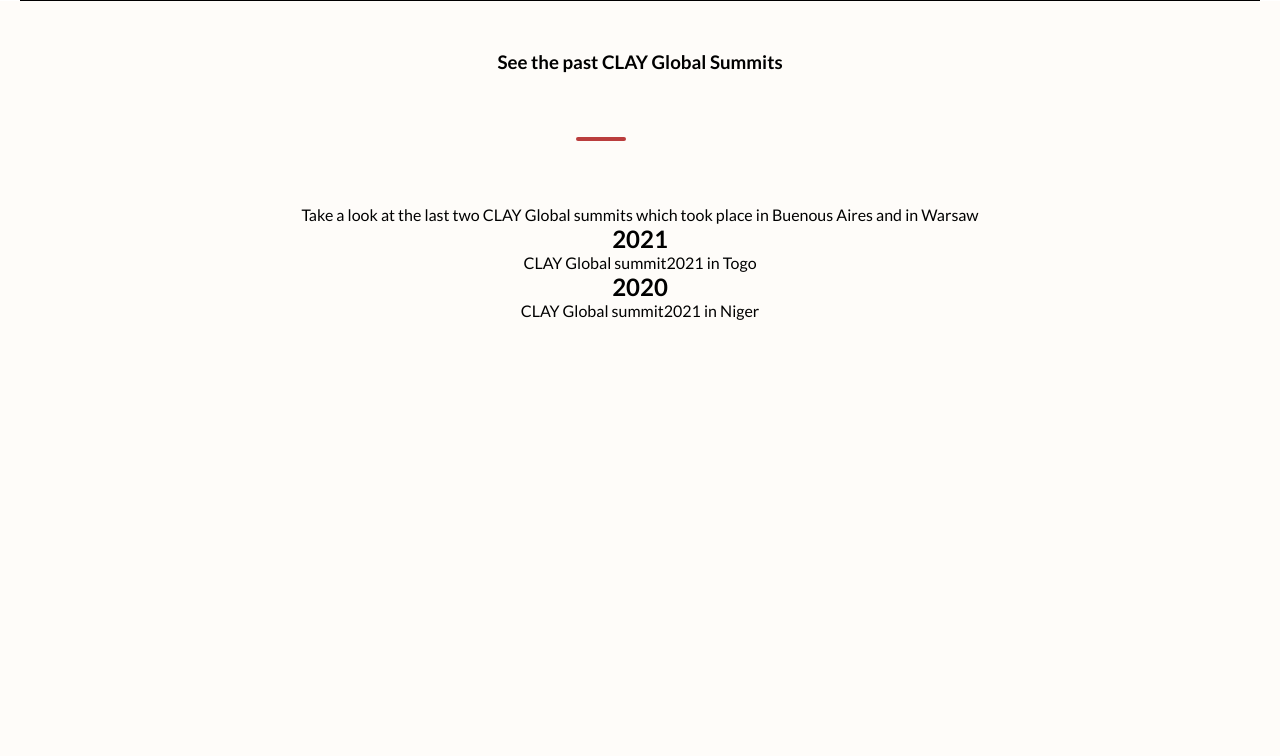
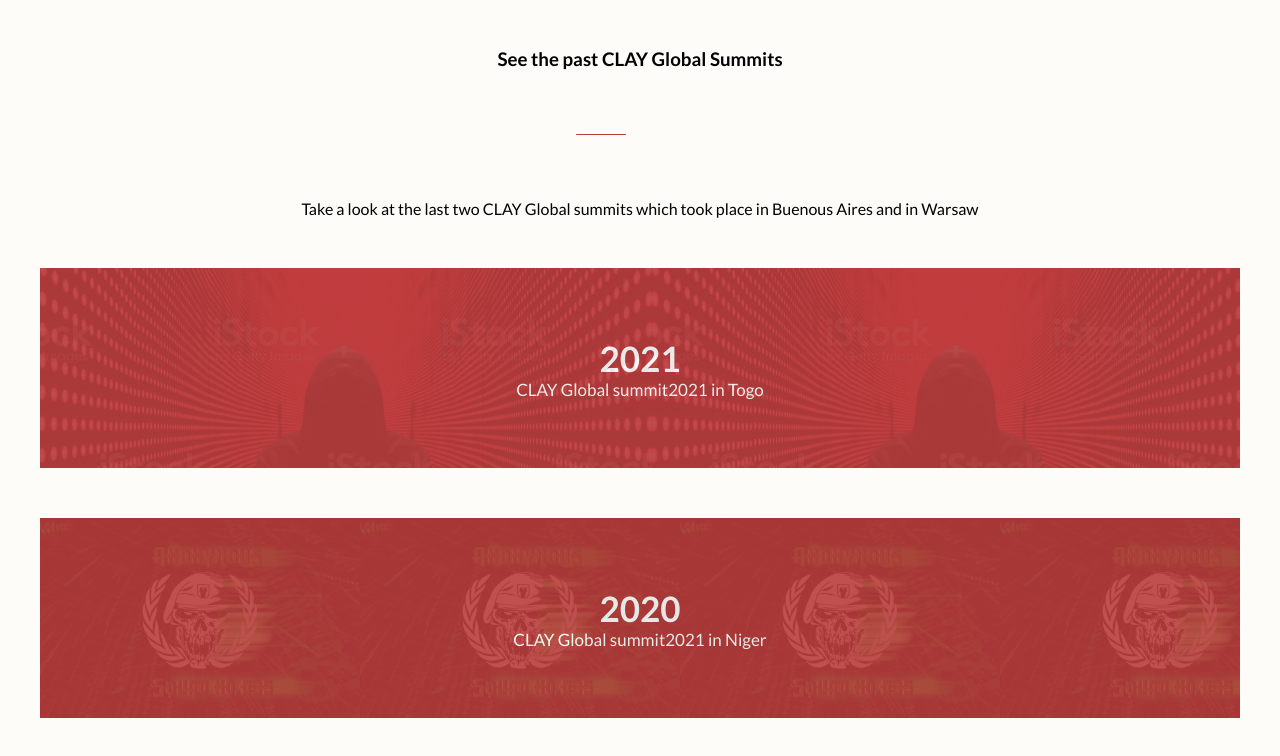
Before and after one commit to quavo19/FristCapStone, a website: page about.html in a window 1280 px wide. Shown: the part 859-1615 px from the top of the page. Before the commit the page ends 1179 px from the top, so only its background shows below. Drawn offline with Linux system fonts and the light colour scheme.

Commit message:
Add stylings for past event containers

```diff
--- a/style.css
+++ b/style.css
@@ -114,7 +114,7 @@
 .line {
     width: 50px;
     background-color: rgb(186, 61, 61);
-    height: 4px;
+    height: 1px;
     border-radius: 5px;
     margin: 5% 45%;
 }
@@ -276,3 +276,37 @@
     font-size: 30px;
     letter-spacing: -2px;
 }
+
+.bigger-container {
+    background-image: url(img/wall5.jpg);
+    height: 200px;
+    margin: 50px 40px 50px;
+}
+
+.small-container {
+    display: flex;
+    flex-direction: column;
+    justify-content: center;
+    height: 100%;
+    background-color: rgb(186, 61, 61);
+    opacity: 0.9;
+}
+
+.container-header h2 {
+    font-size: 35px;
+    color: #fff;
+}
+
+.text-3 {
+    font-size: 17px;
+    color: #fff;
+}
+
+.paragraph {
+    margin: 0 10px 0;
+}
+
+.second {
+    background-image: url(img/wall4.jpg);
+    background-size: contain;
+}
```
